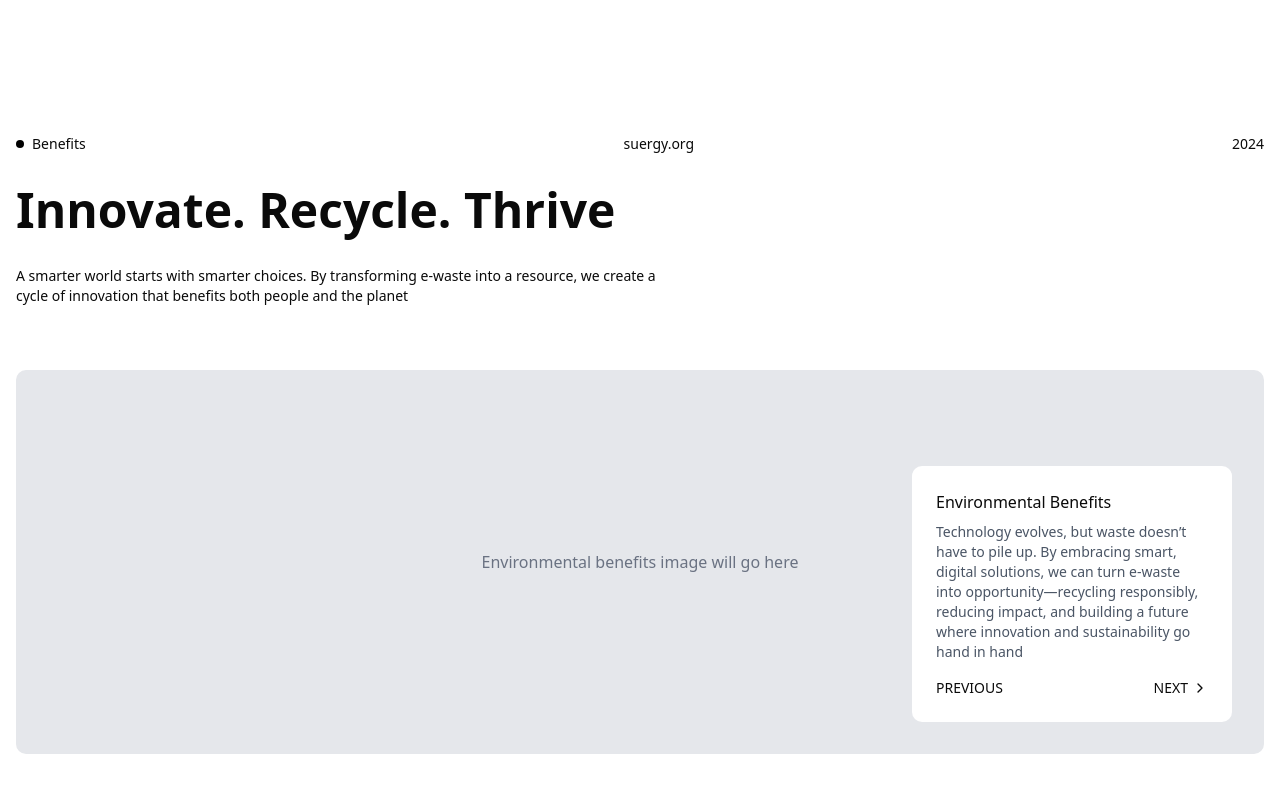
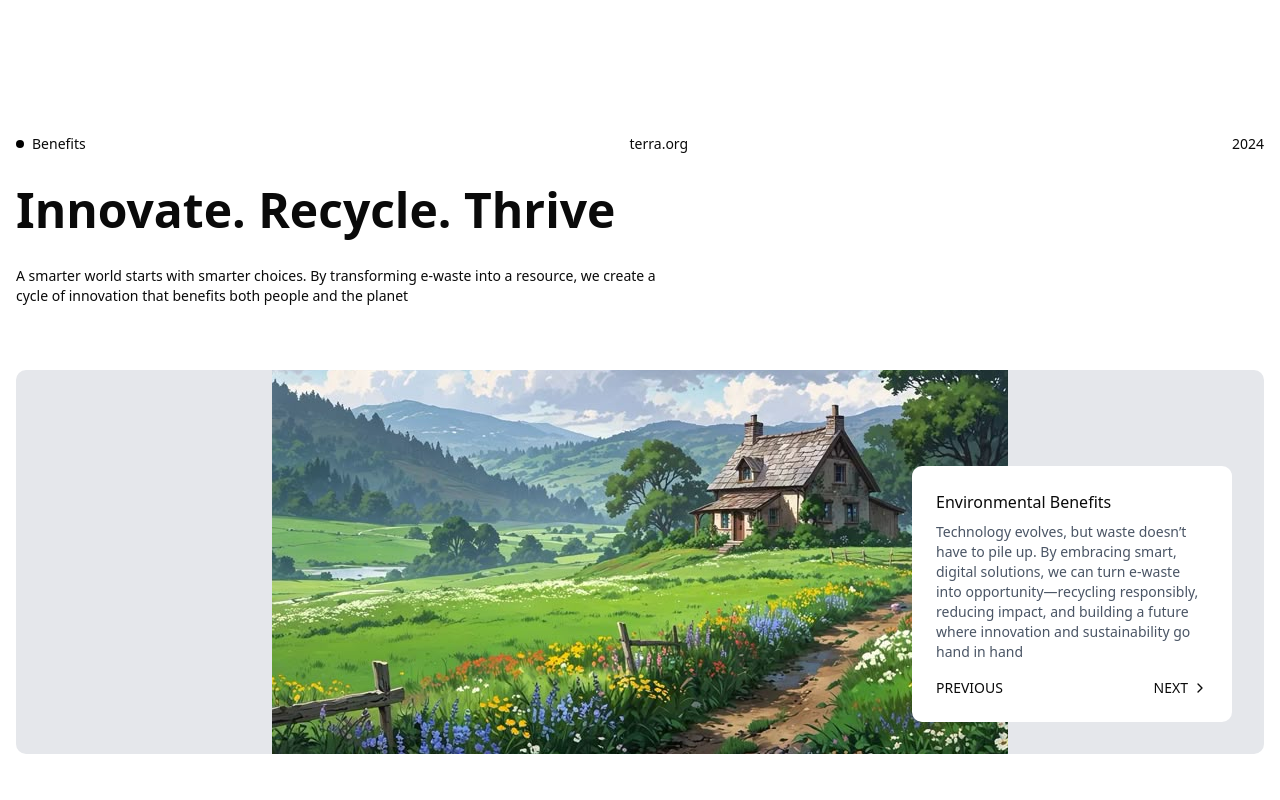
Before and after one commit to arkoroy05/Terra, a Next.js app in the folder Terra/web2/: page / in a window 1280 px wide. Shown: the part 1560-2360 px from the top of the page. Built offline with nearby package versions, Linux system fonts and the light colour scheme.

Commit message:
minor fixess

```diff
--- a/Terra/web2/app/(user-side)/user-dashboard/user-impact/page.js
+++ b/Terra/web2/app/(user-side)/user-dashboard/user-impact/page.js
@@ -286,7 +286,7 @@ export default function MyImpact() {
                     </ResponsiveContainer>
                   </div>
                   <div className="mt-2 text-center text-sm text-green-700">
-                    You've saved{" "}
+                    Youve saved{" "}
                     <span className="font-bold">{Math.round((impactData.totalCarbonSaved / 85.2 - 1) * 100)}%</span>{" "}
                     more CO₂ than the average user!
                   </div>
@@ -296,7 +296,7 @@ export default function MyImpact() {
               <Card className="bg-white border-green-100">
                 <CardHeader>
                   <CardTitle className="text-green-800">Recent Achievements</CardTitle>
-                  <CardDescription>Milestones you've reached through recycling</CardDescription>
+                  <CardDescription>Milestones you have reached through recycling</CardDescription>
                 </CardHeader>
                 <CardContent>
                   <div className="space-y-4">
--- a/Terra/web2/app/page.js
+++ b/Terra/web2/app/page.js
@@ -143,7 +143,7 @@ export default function Home() {
               <div className="w-2 h-2 bg-black rounded-full mr-2"></div>
               <span className="text-sm">Benefits</span>
             </div>
-            <div className="text-sm">suergy.org</div>
+            <div className="text-sm">terra.org</div>
             <div className="text-sm">2024</div>
           </div>
           <h2 className="text-4xl md:text-5xl font-bold max-w-2xl mb-8">
@@ -154,7 +154,7 @@ export default function Home() {
           </p>
 
           <div className="relative h-96 bg-gray-200 rounded-lg overflow-hidden flex items-center justify-center">
-            <span className="text-gray-500">Environmental benefits image will go here</span>
+            <img src="hero3.jpg" ></img>
             <div className="absolute bottom-8 right-8 bg-white p-6 rounded-lg max-w-xs">
               <h3 className="font-medium mb-2">Environmental Benefits</h3>
               <p className="text-sm text-gray-600 mb-4">
```
Also changed, not shown: Terra/web2/public/hero3.jpg (added).
